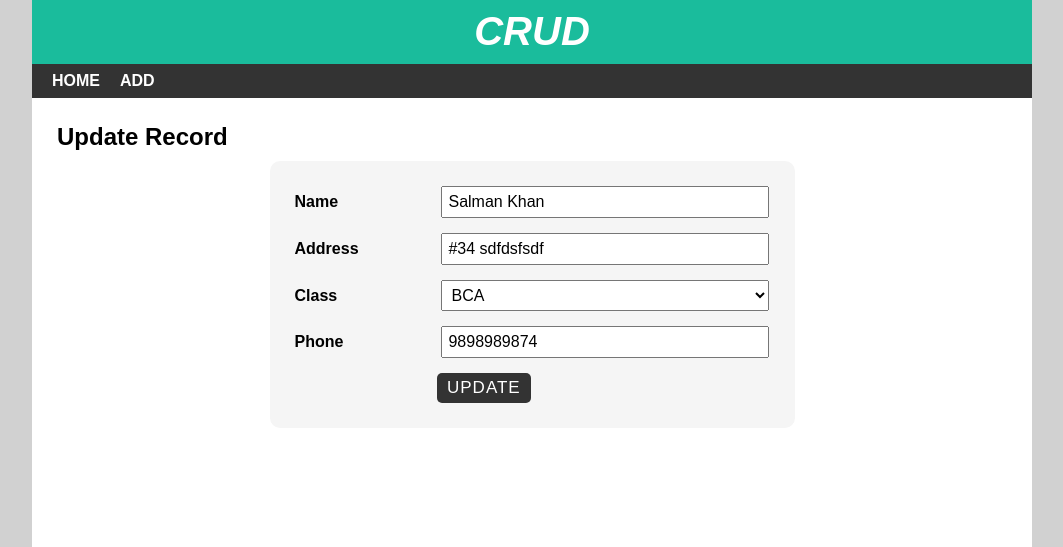
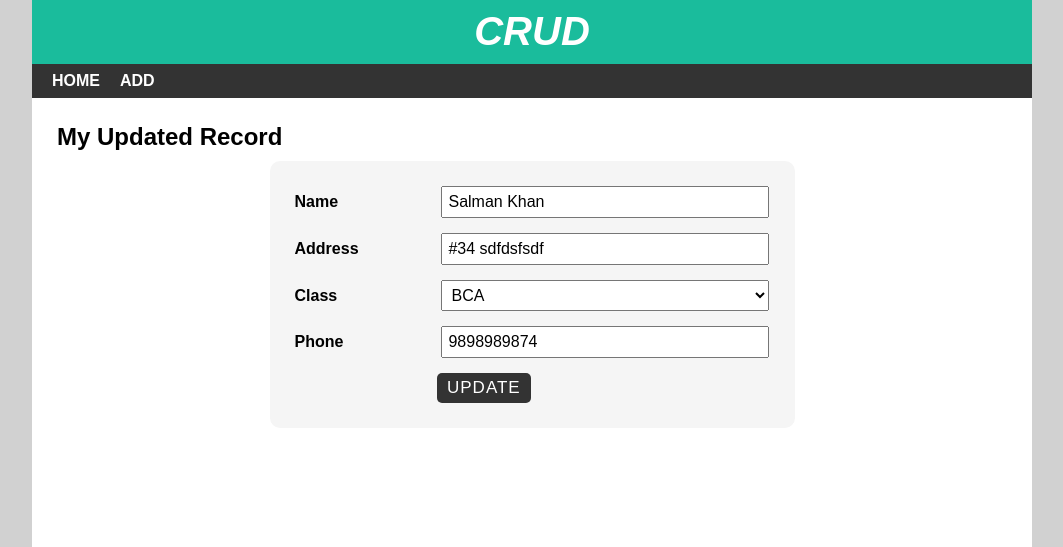
Before and after one commit to awsvasu1/mani, a PHP site: page /crud/edit.php?id=1 in a window 1280 px wide. Shown: the part 51-598 px from the top of the page, without its empty margins (108-1171 px from the left). Run offline with PHP 8.4, Linux system fonts and the light colour scheme; data comes from the database, SQL or seed files in the repository.

Commit message:
test01
my update

```diff
--- a/edit.php
+++ b/edit.php
@@ -1,7 +1,7 @@
 <?php include 'header.php'; ?>
 
 <div id="main-content">
-    <h2>Update Record</h2>
+    <h2>my Updated Record</h2>
     <?php
     include 'config.php';
 
```
